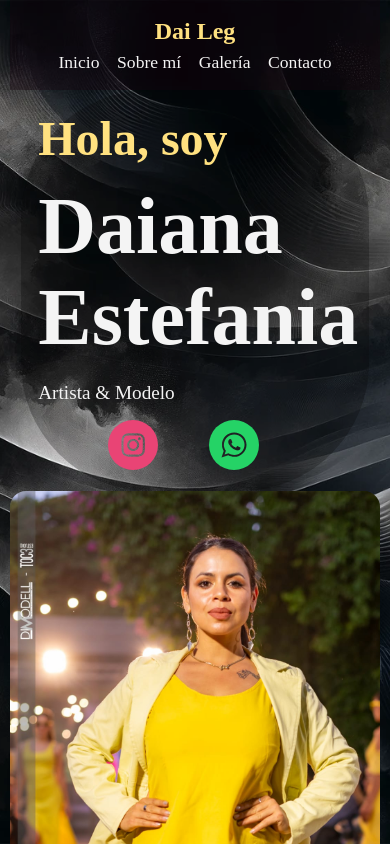
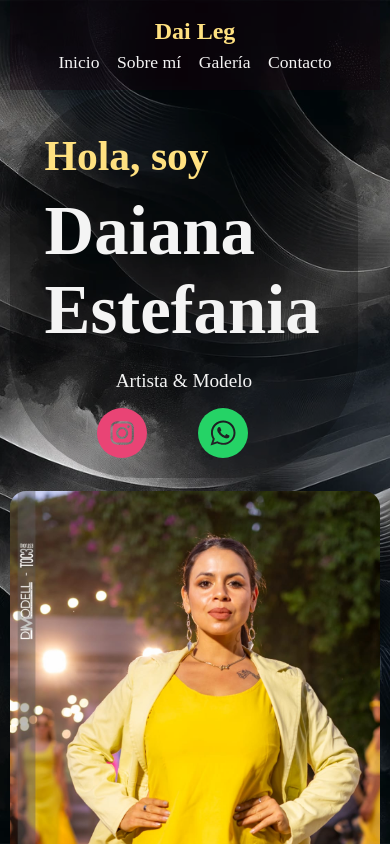
Before and after one commit to gab617/dai-bebu, a React (Vite) app: page / in a window 390 px wide. Shown: the top 844 px of the page. Built offline with nearby package versions, Linux system fonts and the light colour scheme.

Commit message:
txtx princ

```diff
--- a/src/index.css
+++ b/src/index.css
@@ -314,23 +314,24 @@ li a {
     flex-direction: column;
     align-items: center;
     margin-bottom: .8em;
-    margin: 0 auto;
   }
 
   #p-l-text {
     margin-top: 1.3em;
-    width: 90%;
+    width: 80%;
   }
 
   #p-l-text h2 {
     color: #ffe180;
+    margin-top: .5em;
     margin-bottom: .3em;
-    font-size: 3em;
+    font-size: 2.6em;
+
   }
 
   #p-l-text h1 {
     color: #f4f4f4;
-    font-size: 5em;
+    font-size: 4.3em;
 
   }
 
@@ -338,6 +339,7 @@ li a {
     font-size: 1.2em;
     color: #f4f4f4;
     margin-top: 1em;
+    text-align: center;
   }
 
   #princ-right {
```
